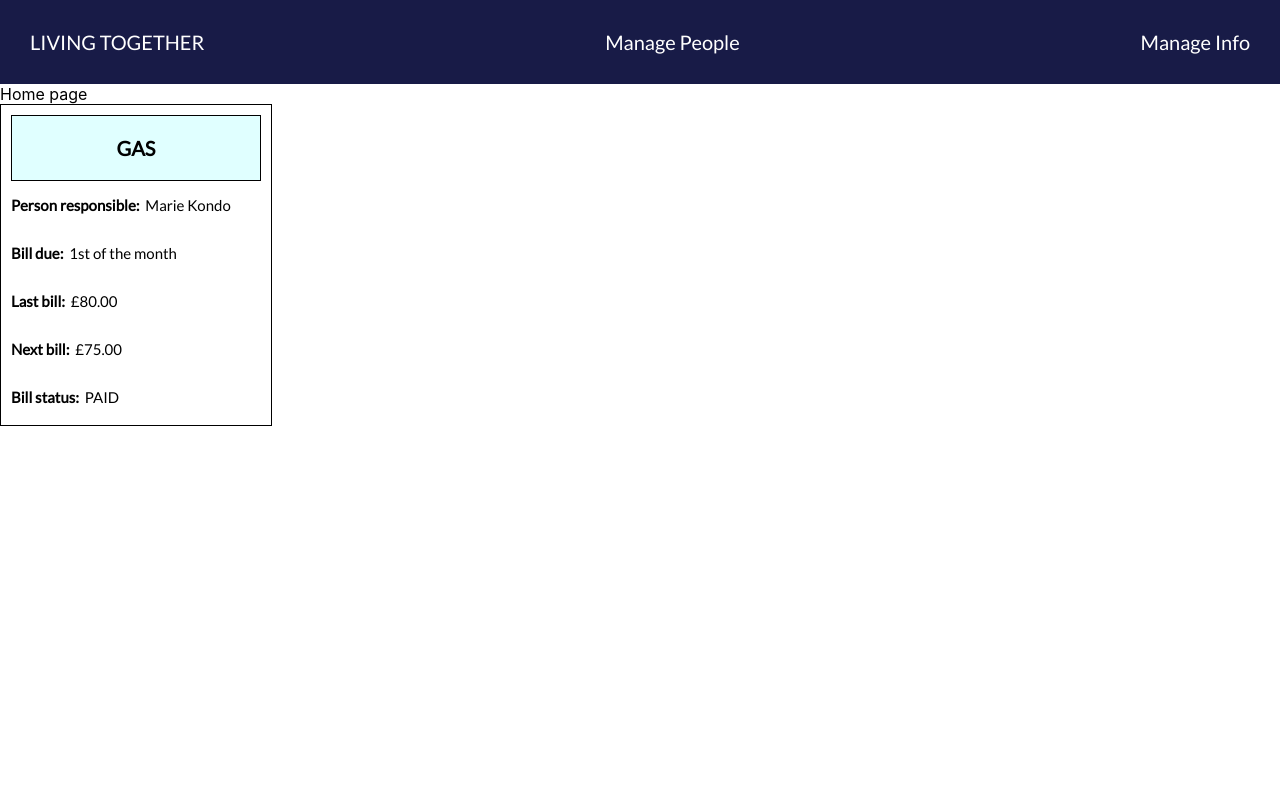
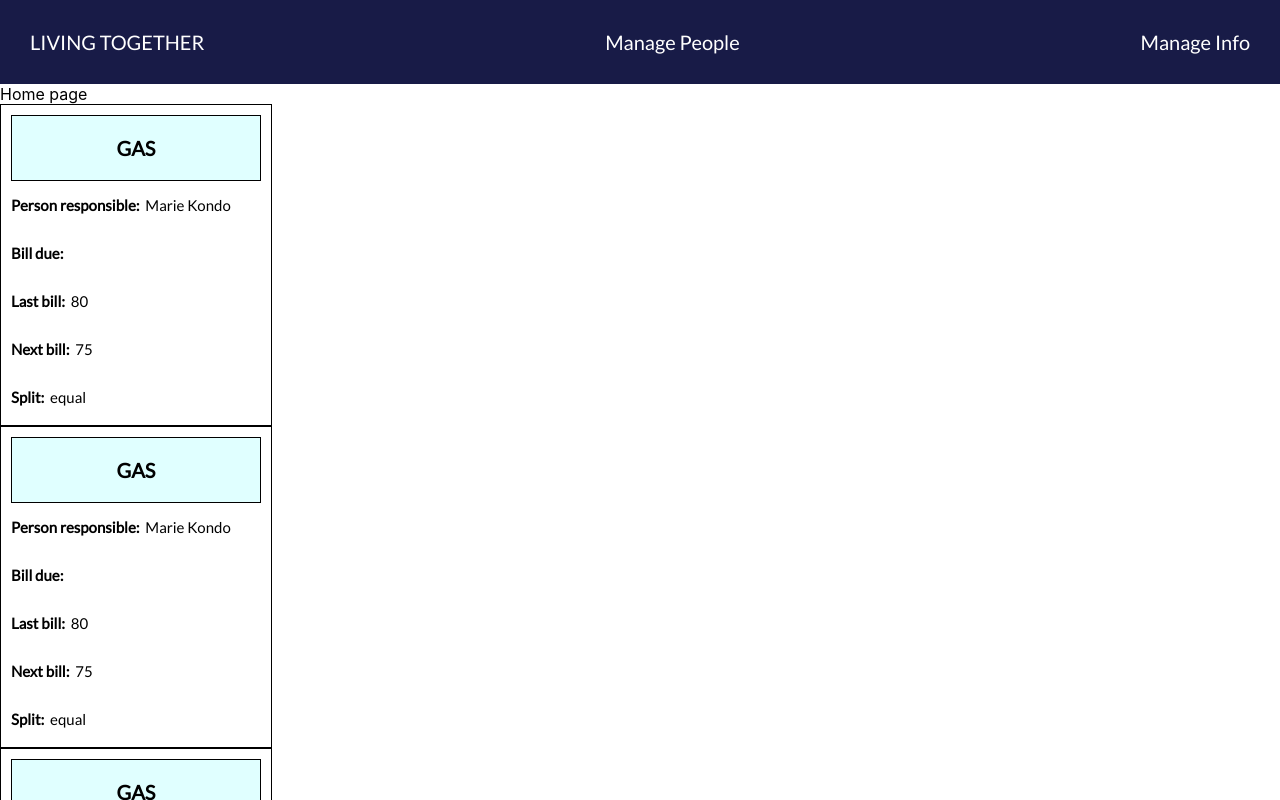
Before and after one commit to mng16/living-together-web, a React (Create React App) app: page / in a window 1280 px wide. Shown: the top 800 px of the page. Built offline with nearby package versions, Linux system fonts and the light colour scheme.

Commit message:
content of infoCard now coming from props. CardGroup component created

```diff
--- a/src/components/Home/Home.jsx
+++ b/src/components/Home/Home.jsx
@@ -1,12 +1,95 @@
 import React, { Component } from 'react';
 import InfoCard from '../InfoCard/InfoCard';
+// import mockHomeData from '../../mocks/mockHomeData';
+import InfoCardGroup from '../InfoCardGroup/InfoCardGroup';
+
+const mockHomeData = [
+    {
+        "infoTitle": "Gas",
+        "company": "British Gas",
+        "personResponsible": "Marie Kondo",
+        "paymentlDue": "first of month",
+        "lastBill": 80.00,
+        "nextBill": 75.00,
+        "split": ["equal"]
+    },
+    {
+        "infoTitle": "Gas",
+        "company": "British Gas",
+        "personResponsible": "Marie Kondo",
+        "paymentlDue": "first of month",
+        "lastBill": 80.00,
+        "nextBill": 75.00,
+        "split": ["equal"]
+    },
+    {
+        "infoTitle": "Gas",
+        "company": "British Gas",
+        "personResponsible": "Marie Kondo",
+        "paymentlDue": "first of month",
+        "lastBill": 80.00,
+        "nextBill": 75.00,
+        "split": ["equal"]
+    },
+    {
+        "infoTitle": "Gas",
+        "company": "British Gas",
+        "personResponsible": "Marie Kondo",
+        "paymentlDue": "first of month",
+        "lastBill": 80.00,
+        "nextBill": 75.00,
+        "split": ["equal"]
+    },
+    {
+        "infoTitle": "Gas",
+        "company": "British Gas",
+        "personResponsible": "Marie Kondo",
+        "paymentlDue": "first of month",
+        "lastBill": 80.00,
+        "nextBill": 75.00,
+        "split": ["equal"]
+    },
+    {
+        "infoTitle": "Gas",
+        "company": "British Gas",
+        "personResponsible": "Marie Kondo",
+        "paymentlDue": "first of month",
+        "lastBill": 80.00,
+        "nextBill": 75.00,
+        "split": ["equal"]
+    },
+    {
+        "infoTitle": "Rent",
+        "company": "Grantham Lettings",
+        "personResponsible": "Antoni Porowski",
+        "paymentDue": "3rd of month",
+        "lastBill": 2000.00,
+        "nextBill": 2000.00,
+        "split": ["equal"]
+    }
+
+];
 
 class Home extends Component {
+    constructor(props) {
+        super(props);
+            this.state = {
+                homeInfo: []
+            };
+    }
+
+    componentDidMount = async () => {
+        let componentRef = this;
+        componentRef.setState ( {
+            homeInfo: mockHomeData
+        });
+    }
+
     render() {
         return (
             <div>
                 Home page
-                <InfoCard />
+                <InfoCardGroup houseData = {mockHomeData} />
             </div>
         );
     }
--- a/src/components/InfoCard/InfoCard.jsx
+++ b/src/components/InfoCard/InfoCard.jsx
@@ -1,24 +1,24 @@
 import React from 'react';
 import './info-card.scss';
 
-const InfoCard = () =>
+const InfoCard = ({houseData}) =>
     <div className = "info-card">
-        <p className = "info-title">Gas</p>
+        <p className = "info-title">{houseData.infoTitle}</p>
         <InfoLine
             infoLabel = "Person responsible"
-            infoValue = "Marie Kondo" />
+            infoValue = {houseData.personResponsible} />
         <InfoLine
             infoLabel = "Bill due"
-            infoValue = "1st of the month" />
+            infoValue = {houseData.paymentDue} />
         <InfoLine
             infoLabel = "Last bill"
-            infoValue = "£80.00"/>
+            infoValue = {houseData.lastBill} />
         <InfoLine
             infoLabel = "Next bill"
-            infoValue = "£75.00"/>
+            infoValue = {houseData.nextBill} />
         <InfoLine
-            infoLabel = "Bill status"
-            infoValue = "PAID"/>
+            infoLabel = "Split"
+            infoValue = {houseData.split[0]}/>
     </div>
 
 const InfoLine = (props) =>
--- /dev/null
+++ b/src/components/InfoCardGroup/InfoCardGroup.jsx
@@ -0,0 +1,9 @@
+import React from 'react';
+import InfoCard from '../InfoCard/InfoCard';
+
+const CardGroup = ({ houseData }) => houseData.map((data) => (
+    <InfoCard houseData = {data} />
+    )
+);
+
+export default CardGroup;
--- a/src/components/InfoLine/InfoLine.jsx
+++ /dev/null
@@ -1 +0,0 @@
-import React from 'react';
```
Also changed, not shown: src/mocks/mockHomeData.js (renamed from src/mocks/mockInfoData.js, +4 -4 lines), src/components/InfoCardGroup/info-card-group.scss (added).
